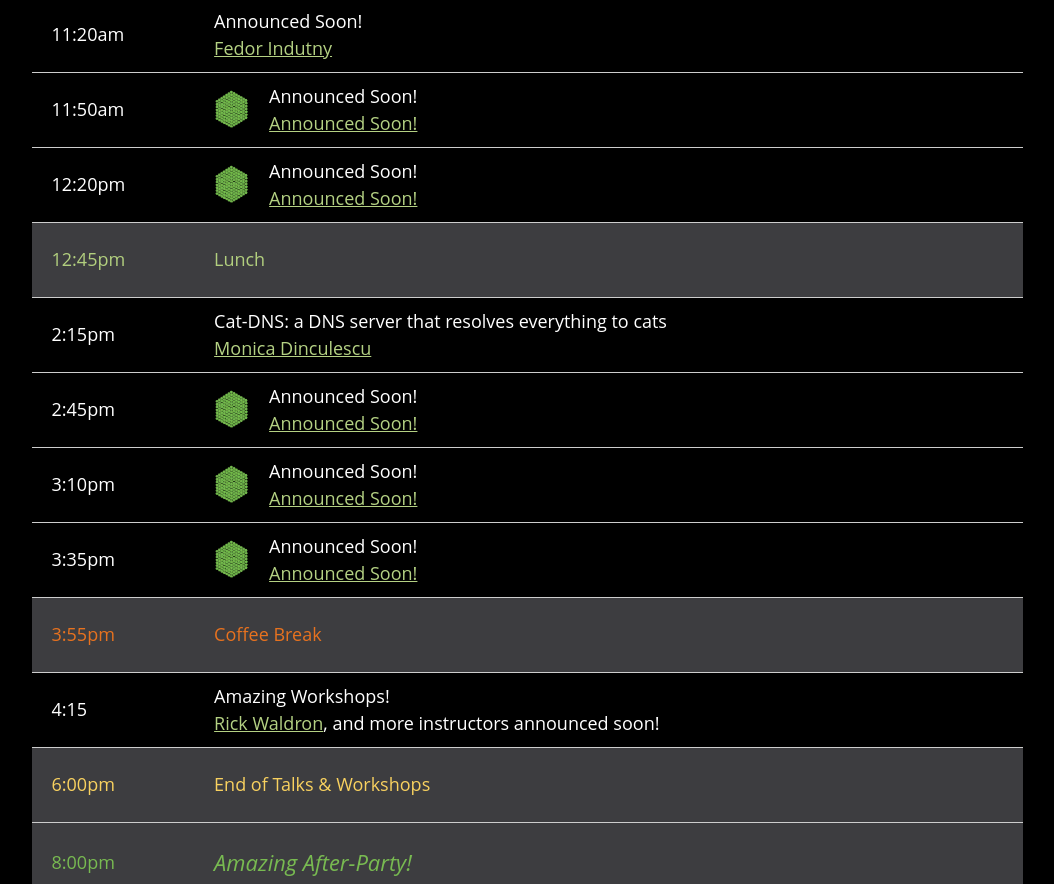
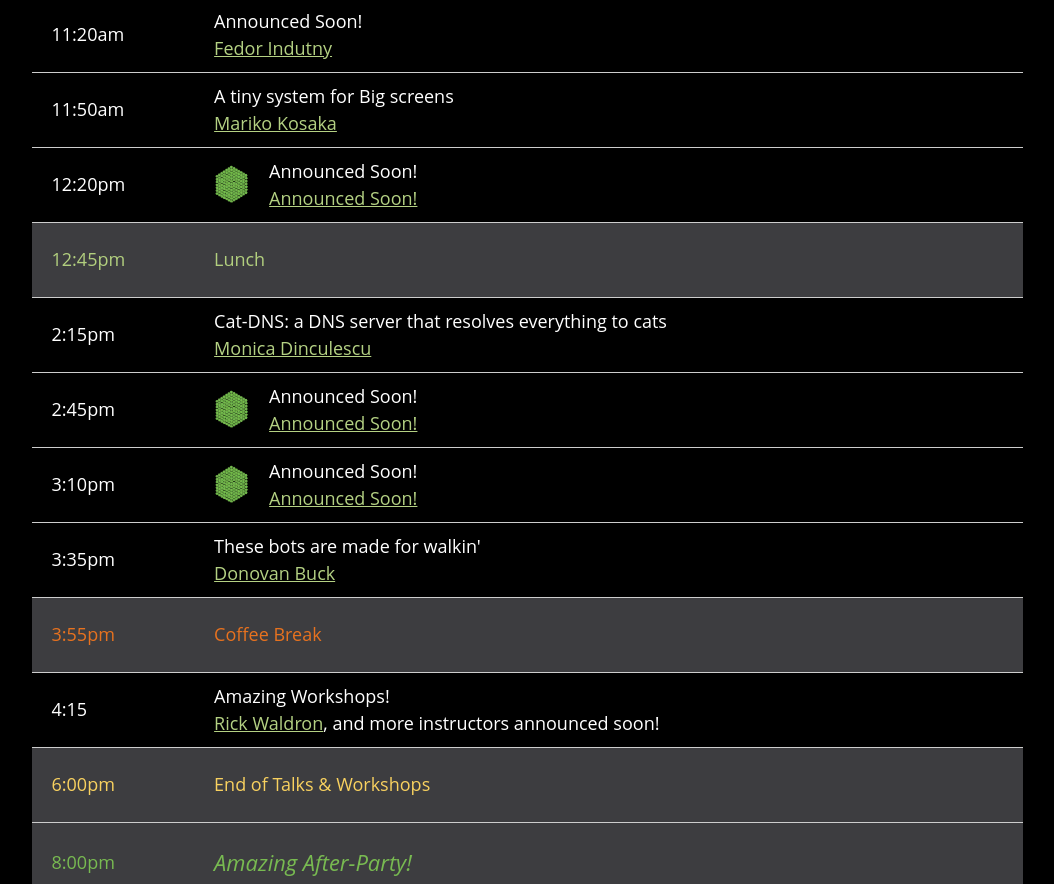
Before and after one commit to EmpireJS/2014.empirenode.org, a website: page public/index.html in a window 1280 px wide. Shown: the part 3299-4183 px from the top of the page, without its empty margins (118-1172 px from the left). Drawn offline with Linux system fonts and the light colour scheme; some packages are replaced by stand-ins of ours.

Commit message:
[fix doc] Added Mariko and Donovan to the schedule.

```diff
--- a/public/index.html
+++ b/public/index.html
@@ -226,10 +226,9 @@ EVERYONE AND ANYONE should attend and participate.
             <tr>
               <td>11:50am</td>
               <td>
-                <img src="/img/empirenode.png">
-                <talk>Announced Soon!</talk>
+                <talk>A tiny system for Big screens</talk>
                 <speaker>
-                  <a href="#" target="_blank">Announced Soon!</a>
+                  <a href="https://twitter.com/kosamari" target="_blank">Mariko Kosaka</a>
                 </speaker>
               </td>
             </tr>
@@ -282,10 +281,9 @@ EVERYONE AND ANYONE should attend and participate.
             <tr>
               <td>3:35pm</td>
               <td>
-                <img src="/img/empirenode.png">
-                <talk>Announced Soon!</talk>
+                <talk>These bots are made for walkin'</talk>
                 <speaker>
-                  <a href="#" target="_blank">Announced Soon!</a>
+                  <a href="https://twitter.com/dtex" target="_blank">Donovan Buck</a>
                 </speaker>
               </td>
             </tr>
```
